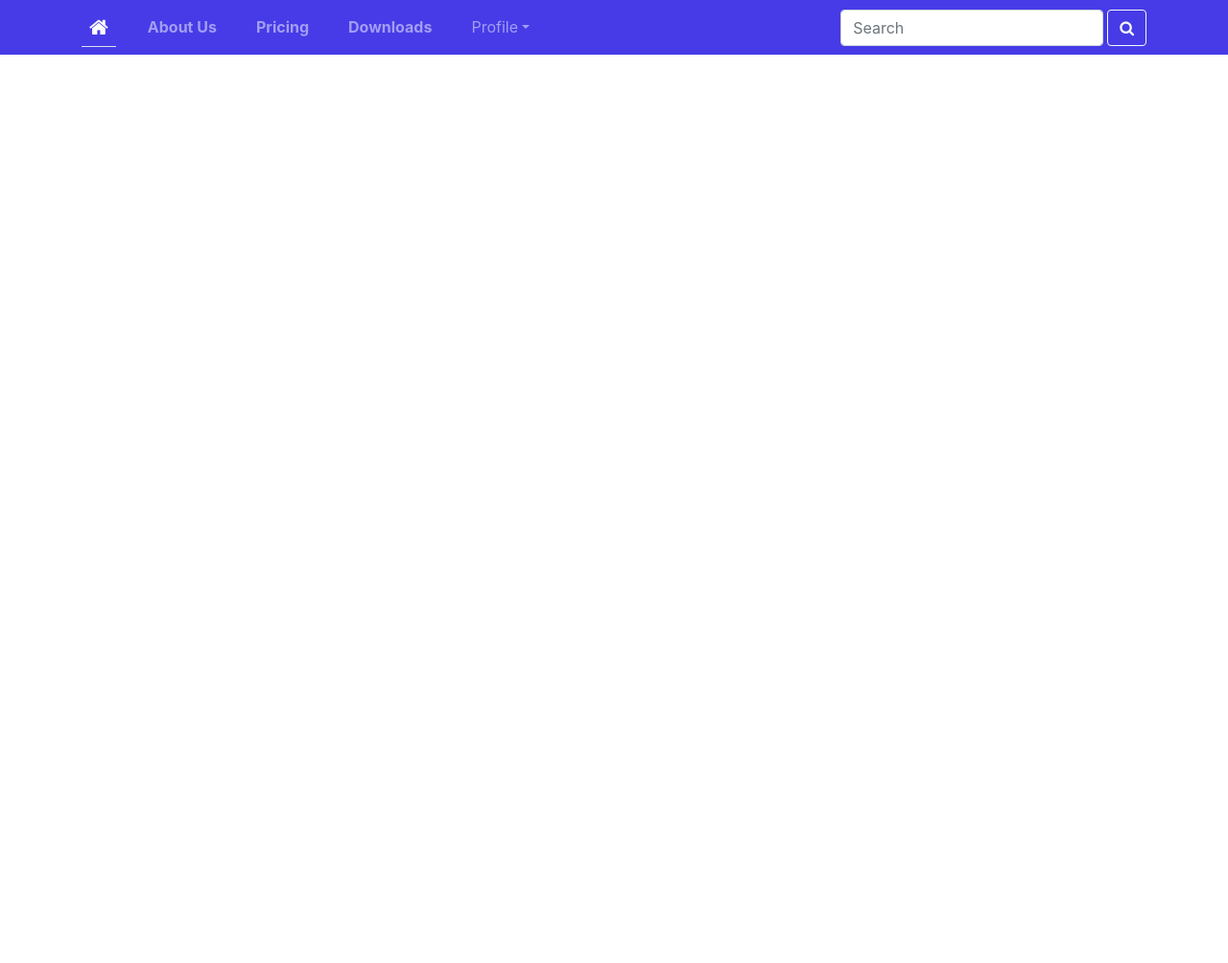
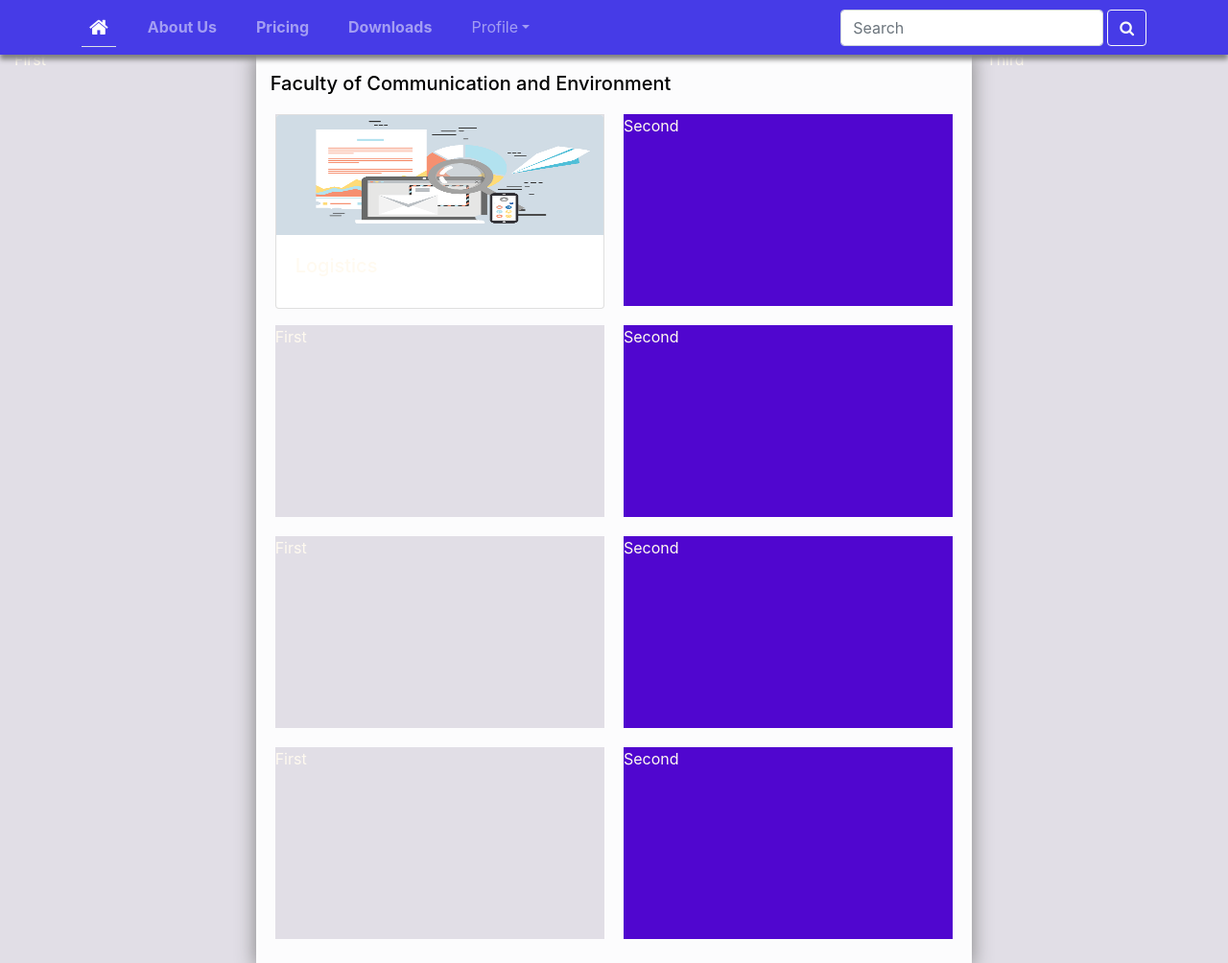
Before and after one commit to aliemekestephen/IP_Repo, a website: page index.html in a window 1280 px wide. Shown: the whole page at 96% size. Before the commit the page ends 800 px from the top, so only its background shows below. Drawn offline with nearby package versions, Linux system fonts and the light colour scheme.

Commit message:
container started

```diff
--- a/css/navstyle.css
+++ b/css/navstyle.css
@@ -5,6 +5,7 @@
 
 .navbar-custom {
   background-color: #463be7;
+  box-shadow: 0px 5px 5px grey;
 }
 
 .border-bottoms {
--- a/css/styles.css
+++ b/css/styles.css
@@ -1,10 +1,3 @@
-.jumbotron {
-  padding: 70px 30px 70px 30p;
-  margin: 0px auto;
-  background: #ecebec;
-  color: floralwhite;
-}
-
 .row-header {
   margin: 0px auto;
   padding: 0px auto;
@@ -14,3 +7,39 @@ body {
   padding: 50px 0px 0px 0px;
   z-index: 0;
 }
+
+.main-container {
+  margin: 0px auto;
+  background: #e1dee6;
+  color: floralwhite;
+}
+
+.middle-col {
+  padding-top: 25px;
+  padding-bottom: 25px;
+  background: #fcfcfd;
+  box-shadow: 0px 5px 20px grey;
+}
+
+.middle-col-content {
+  padding-left: 20px;
+  padding-right: 20px;
+}
+
+.row-content {
+  margin-top: 20px;
+}
+
+.middle-col1 {
+  background: #e1dee6;
+  padding: 0%;
+  margin-right: 10px;
+  height: 200px;
+}
+
+.middle-col2 {
+  background: #5006cf;
+  padding: 0%;
+  margin-left: 10px;
+  height: 200px;
+}
--- a/index.html
+++ b/index.html
@@ -115,6 +115,71 @@
       </div>
     </nav>
 
+
+    <div class="container-fluid main-container">
+
+         <div class="row">
+            <div class="col left-col">
+                  First
+            </div>
+
+            <div class="col-7 middle-col">
+                  <h5 style="color: black;">Faculty of Communication and Environment</h5>
+                  <div class="middle-col-content">
+
+                     <div class="row row-content">
+
+                        <div class="col middle-col1">
+                           <div class="card">
+                              <img class="card-img-top" src="img/design.png" alt="logistics" style="height: 125px;">
+                              <div class="card-body">
+                                 <h5 class="card-title">Logistics</h5>
+                              </div>
+                           </div>
+                        </div>
+
+                        <div class="col middle-col2">
+                           Second
+                        </div>
+                     </div>
+
+                     <div class="row row-content">
+                        <div class="col middle-col1">
+                           First
+                        </div>
+                        <div class="col middle-col2">
+                           Second
+                        </div>
+                     </div>
+
+                     <div class="row row-content">
+                        <div class="col middle-col1">
+                           First
+                        </div>
+                        <div class="col middle-col2">
+                           Second
+                        </div>
+                     </div>
+
+                     <div class="row row-content">
+                        <div class="col middle-col1">
+                           First
+                        </div>
+                        <div class="col middle-col2">
+                           Second
+                        </div>
+                     </div>
+
+                  </div>
+            </div>
+
+            <div class="col right-col">
+                  Third
+            </div>
+         </div>
+
+    </div>
+
     <!-- jQuery first, then Popper.js, then Bootstrap JS. -->
     <script src="node_modules/jquery/dist/jquery.slim.min.js"></script>
     <script src="node_modules/popper.js/dist/umd/popper.min.js"></script>
```
Also changed, not shown: img/design.png (added), img/logistics.png (added), img/media.png (added).
